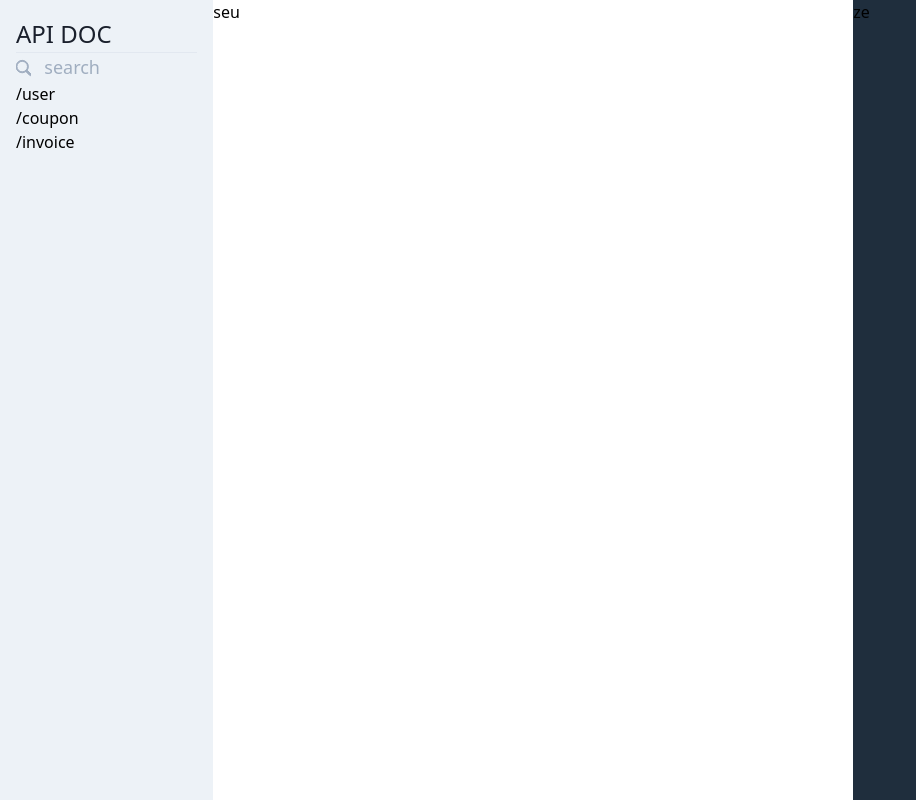
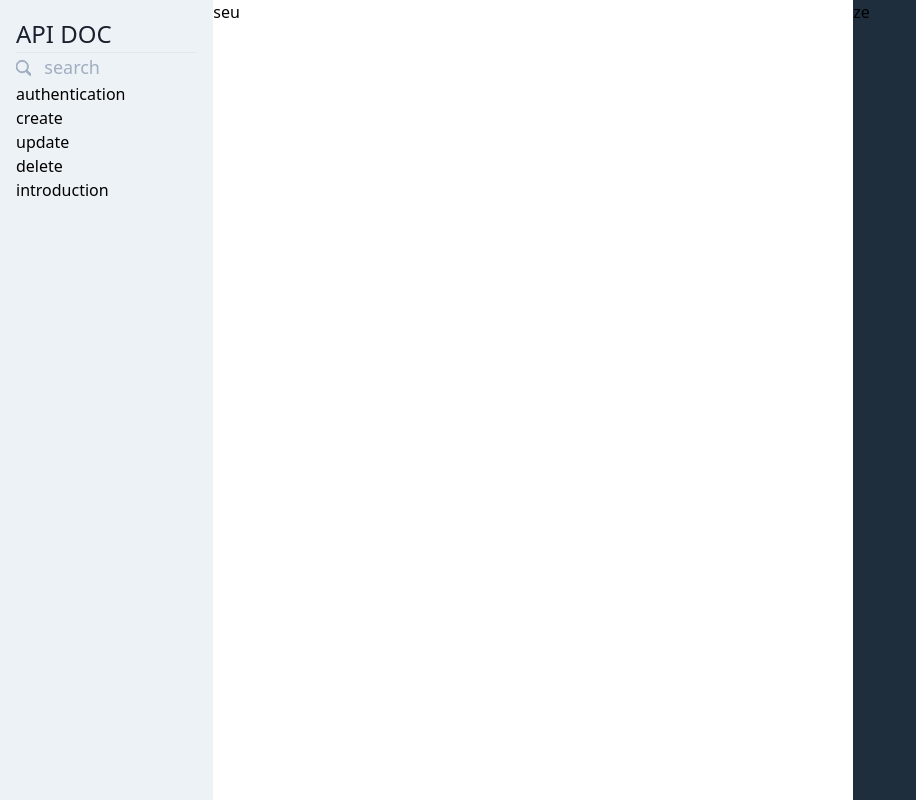
Before and after one commit to FranciscoBBC/api-doc, a Next.js app: page / in a window 1280 px wide. Shown: the whole page, without its empty margins (0-916 px from the left). Built offline with nearby package versions, Linux system fonts and the light colour scheme.

Commit message:
create test to menu component

```diff
--- a/src/components/ApiRoutes.tsx
+++ b/src/components/ApiRoutes.tsx
@@ -7,11 +7,27 @@ const ApiRoutes = ({ routes }: ApiRoutesModel) => {
 
     return (
       <ul>
-        {apiRoutes.map((val, key) => (
-          <li data-testid={val} key={val}>
-            {val}
-          </li>
-        ))}
+        {routes.map(val => {
+          if (val.group) {
+            return (
+              <li key={Math.random()} data-testid="list-group">
+                {val.group}
+                <ul key={Math.random()}>
+                  {val.link.map(link => (
+                    <li key={Math.random()} data-testid="list-item">
+                      {link}
+                    </li>
+                  ))}
+                </ul>
+              </li>
+            );
+          }
+          return val.link.map(link => (
+            <li key={Math.random()} data-testid="list-item">
+              {link}
+            </li>
+          ));
+        })}
       </ul>
     );
   };
--- a/src/components/Menu.tsx
+++ b/src/components/Menu.tsx
@@ -3,7 +3,16 @@ import SearchIput from '@components/SearchInput';
 import ApiRoutes from '@components/ApiRoutes';
 
 const Menu = () => {
-  const [routes, setRoutes] = React.useState(['/user', '/coupon', '/invoice']);
+  const mock = [
+    {
+      group: 'authentication',
+      link: ['create', 'update', 'delete']
+    },
+    {
+      link: ['introduction']
+    }
+  ];
+  const [routes, setRoutes] = React.useState(mock);
   return (
     <div className="p-4">
       <div className="border-b">
--- a/src/models/components/ApiRoutesModel.ts
+++ b/src/models/components/ApiRoutesModel.ts
@@ -1,5 +1,10 @@
+interface route {
+  group?: string;
+  link: string[];
+}
+
 interface ApiRoutesModel {
-  routes: string[];
+  routes: route[];
 }
 
 export default ApiRoutesModel;
--- a/src/pages/_documents.tsx
+++ /dev/null
@@ -1,19 +0,0 @@
-import React from 'react';
-import Document, { Html, Head, NextScript } from 'next/document';
-
-export default class MyDocument extends Document {
-  render() {
-    return (
-      <>
-        <Html lang="pt">
-          <Head>
-            <meta charSet="utf-8" />
-          </Head>
-          <body>
-            <NextScript />
-          </body>
-        </Html>
-      </>
-    );
-  }
-}
```
Also changed, not shown: 1 other file (tests, documents, lock files or other folders).
